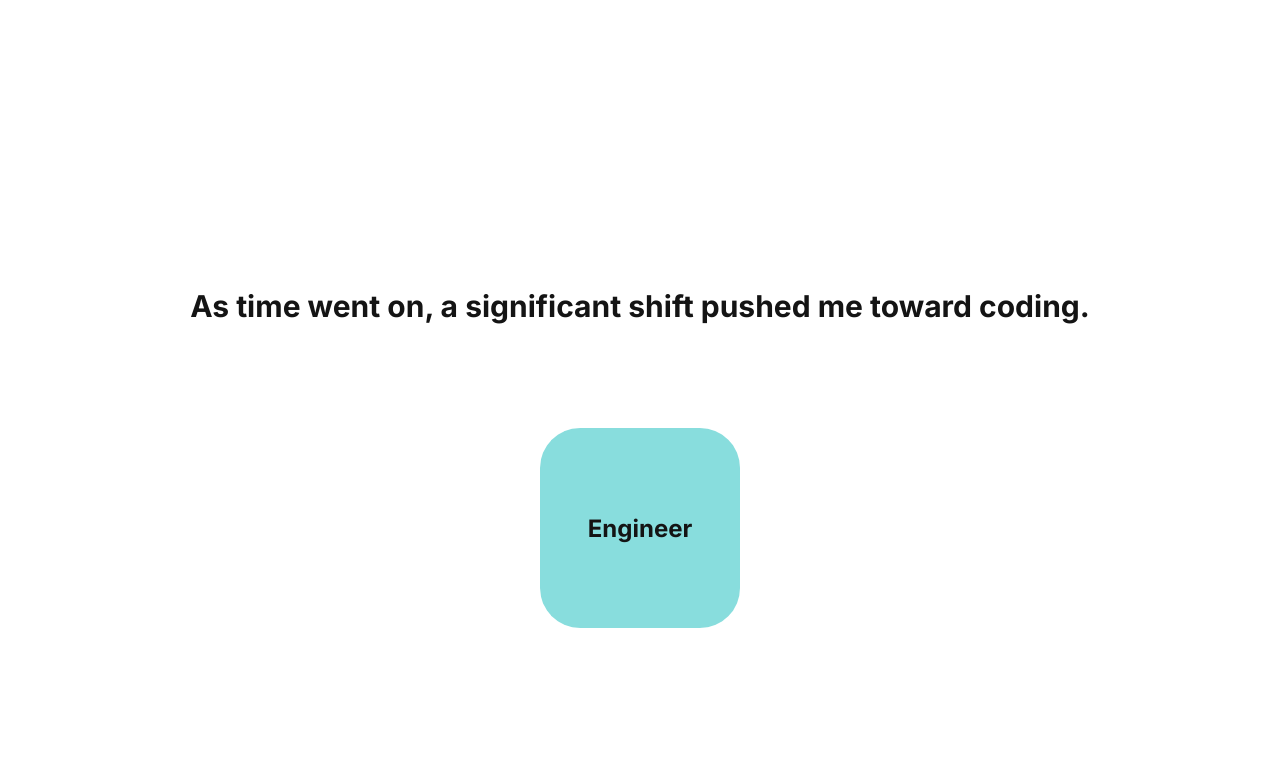
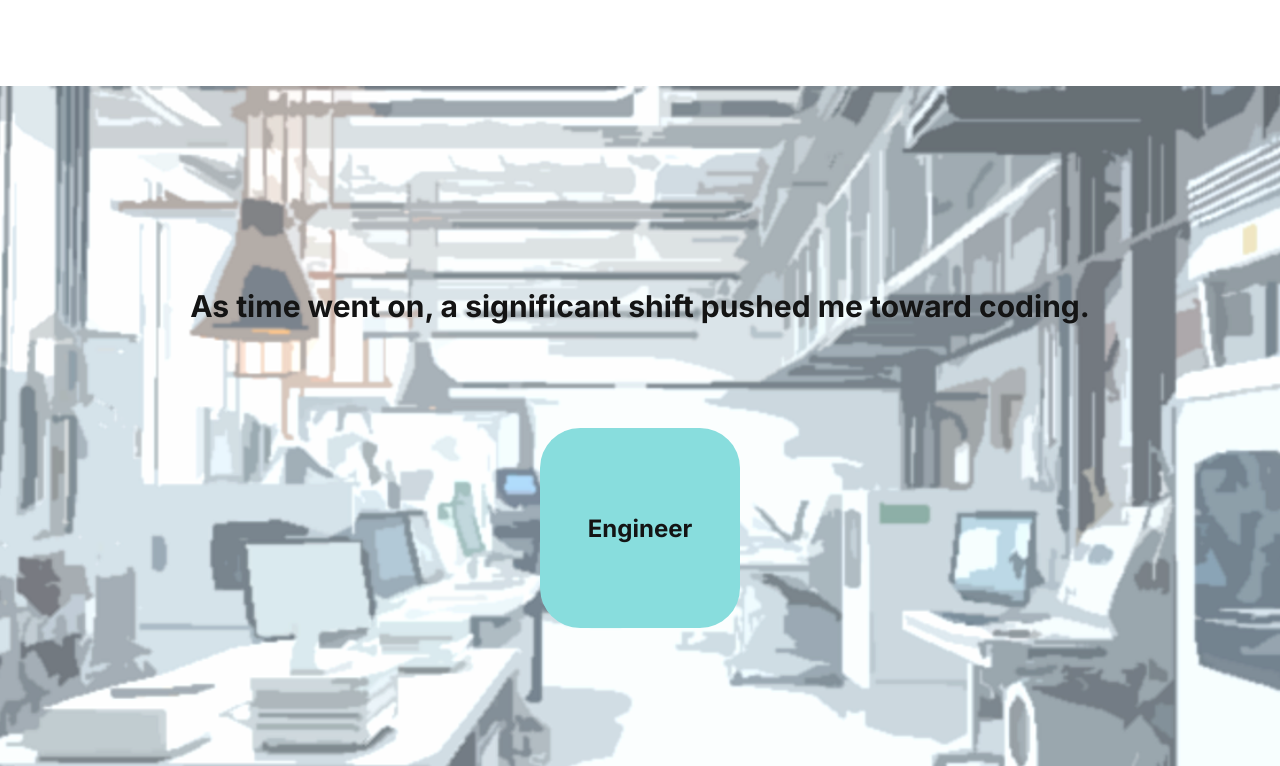
Before and after one commit to diamondcodebase/ox-app, a Next.js app: page /aboutMe in a window 1280 px wide. Shown: the part 1514-2280 px from the top of the page. Built offline with nearby package versions, Linux system fonts and the light colour scheme.

Commit message:
Revert "developing gradual change in background img in rotateSquareButton"
This reverts commit ca59f02d13aa33633a0653f1e1d55d745cd9cd2c.

```diff
--- a/src/components/RotateSquareButton.js
+++ b/src/components/RotateSquareButton.js
@@ -1,31 +1,15 @@
 import { motion, AnimatePresence } from "framer-motion";
-import { useState, useRef } from "react";
+import { useState } from "react";
 
 export default function RotateSquareButton({displayText}) {
     const [isRotated, setIsRotated] = useState(false);
-    const [backgroundImage, setBackgroundImage] = useState('url("./engineer_lab.png")');
-    const bgRef = useRef(null);
 
     const handleClick = () => {
         setIsRotated((prevState) => !prevState);
-        const newImage = backgroundImage === 'url("./engineer_lab.png")' ? 'url("./software_develop.png")' : 'url("./engineer_lab.png")';
-        let opacity = 0;
-        const interval = setInterval(() => {
-            opacity += 0.01;
-            bgRef.current.style.backgroundImage = `url($(newImage))`;
-            bgRef.current.style.backgroundSize = 'cover';
-            bgRef.current.style.backgroundPosition = 'center';
-            bgRef.current.style.opacity = opacity;
-            if (opacity >= 1) {
-                clearInterval(interval);
-                setBackgroundImage(newImage);
-            }
-        }, 10);
     };
 
     return (
-        <motion.div ref={bgRef}
-            className="flex flex-col items-center justify-between"
+        <motion.div className="flex flex-col items-center justify-between"
             initial={{ opacity: 0 }}
             animate={{ opacity: 1 }}
             exit={{ opacity: 0 }}
@@ -35,9 +19,9 @@ export default function RotateSquareButton({displayText}) {
                 display: 'flex',
                 justifyContent: 'center',
                 alignItems: 'center',
-                // backgroundImage: isRotated?
-                // 'url("./software_develop.png")'
-                // : 'url("./engineer_lab.png")',
+                backgroundImage: isRotated?
+                'url("./software_develop.png")'
+                : 'url("./engineer_lab.png")',
                 backgroundSize: 'cover',
                 backgroundPosition: 'center',
             }}
@@ -63,7 +47,7 @@ export default function RotateSquareButton({displayText}) {
                     margin: isRotated ? 80 : 80,
                 }}
                 transition={{
-                    duration: 1,
+                    duration: 0.5,
                     ease: 'easeInOut'
                 }}
                 onClick={handleClick}
@@ -76,7 +60,7 @@ export default function RotateSquareButton({displayText}) {
                         scale: isRotated ? 1.25 : 1.5,
                     }}
                     transition={{
-                        duration: 1,
+                        duration: 0.5,
                         ease: 'easeInOut'
                     }}
                 >
```
